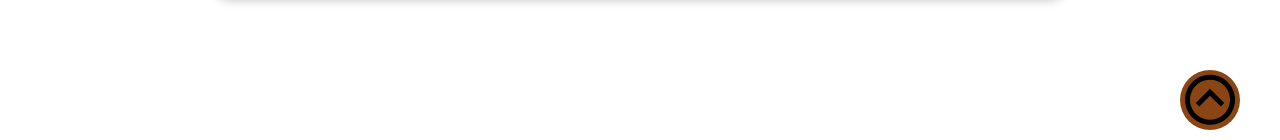
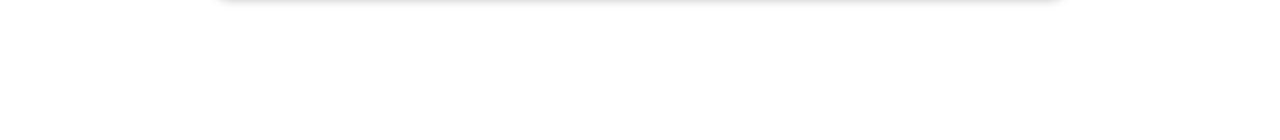
Before and after one commit to Weirdinho/Gudali, a website: page frontend/login.html in a window 1280 px wide. Shown: the part 660-800 px from the top of the page. Drawn offline with nearby package versions, Linux system fonts and the light colour scheme.

Commit message:
modified:   frontend/login.html

```diff
--- a/frontend/login.html
+++ b/frontend/login.html
@@ -52,7 +52,7 @@
     </header>
 
     <div class="body-0"></div>
-    <i class="bx bx-chevron-up-circle scroll-up-btn"></i>
+
 
     <div class="container">
       <!-- Add this placeholder element where the message will appear -->
```
